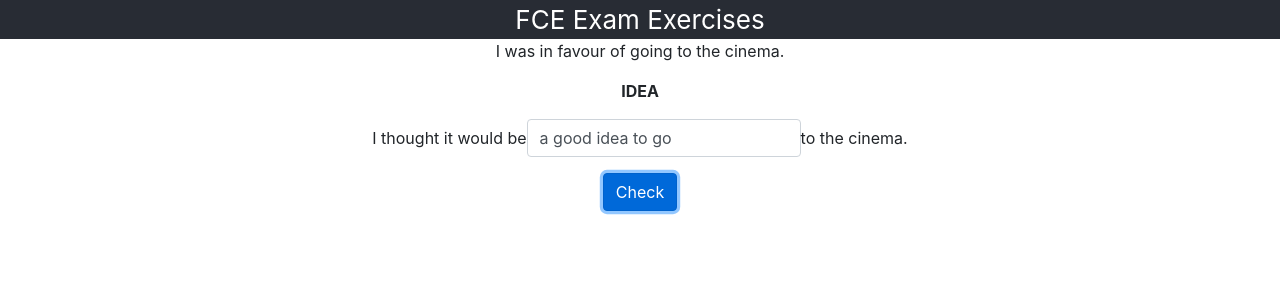
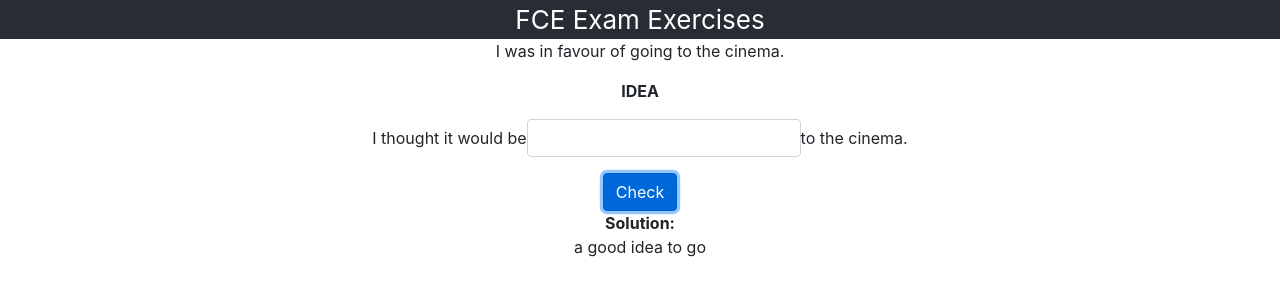
Before and after one commit to mekarpeles/notesclub, a React (Create React App) app in the folder front/: page / in a window 1280 px wide. Both pictures are taken after a click on the button "Check". Shown: the top 300 px of the page. Built offline with nearby package versions, Linux system fonts and the light colour scheme.

Commit message:
display solutions

```diff
--- a/front/src/App.css
+++ b/front/src/App.css
@@ -19,3 +19,11 @@
 .exercise{
   justify-content: center;
 }
+
+input.correct-answer {
+  color: green;
+}
+
+input.wrong-answer {
+  color: red;
+}
--- a/front/src/App.tsx
+++ b/front/src/App.tsx
@@ -5,12 +5,13 @@ import Header from './Header';
 
 class App extends React.Component {
   public render() {
+    const solutions = ["a good idea to go"]
     return (
       <div className="App">
         <header className="App-header">
           <Header />
         </header>
-      <Exercise />
+        <Exercise originalSentence="I was in favour of going to the cinema." word="IDEA" part1="I thought it would be" part2="to the cinema." solutions={solutions} />
       </div>
 
     );
--- a/front/src/Exercise.tsx
+++ b/front/src/Exercise.tsx
@@ -2,23 +2,43 @@ import * as React from 'react';
 import { Form, Button } from 'react-bootstrap';
 
 interface IProps {
+  originalSentence: string
+  word: string
+  part1: string
+  part2: string
+  solutions: string[]
 }
 
 interface IState {
-  answer: string;
+  answer: string
+  solve: boolean
+  correctOrWrong: string
 }
 
-class Exercise extends React.Component<IProps, IState> {
+class Exerciser extends React.Component<IProps, IState> {
   constructor(props: IProps) {
     super(props)
 
     this.state = {
-      answer: ""
+      answer: "",
+      solve: false,
+      correctOrWrong: ""
     }
   }
 
   check = () => {
-    this.setState({answer: "a good idea to go"})
+    const { answer } = this.state
+    const { solutions } = this.props
+    let correctOrWrong = "wrong"
+
+    for(let i = 0; i < solutions.length; i++){
+      if(answer == solutions[i]){
+        correctOrWrong = "correct"
+        break
+      }
+    }
+
+    this.setState({ solve: true, correctOrWrong: correctOrWrong })
   }
 
   handleChange = (event: React.ChangeEvent<HTMLInputElement>) => {
@@ -28,26 +48,40 @@ class Exercise extends React.Component<IProps, IState> {
     this.setState({ answer: value })
   }
 
+  renderSolutions = () => {
+    const solutions = this.props.solutions
+    return(
+      <div className="solution">
+        <b>{solutions.length == 1 ? "Solution:" : "Solutions:"}</b>
+        {solutions.map((solution) => <p>{solution}</p>)}
+      </div>
+    )
+  }
   public render() {
-    const answer = this.state.answer
+    const { answer, solve, correctOrWrong } = this.state
+    const { originalSentence, word, part1, part2 } = this.props
 
     return (
       <div>
-        <p>I was in favour of going to the cinema.</p>
-        <p><b>IDEA</b></p>
+        <p>{originalSentence}</p>
+        <p><b>{word}</b></p>
         <Form.Group className="form-inline exercise">
-          <Form.Label>I thought it would be</Form.Label>
+          <Form.Label>{part1}</Form.Label>
           <Form.Control
             type="text"
             value={answer}
             name="answer"
+            className={correctOrWrong + "-answer"}
             onChange={this.handleChange as any} autoFocus/>
           <Form.Label>to the cinema.</Form.Label>
         </Form.Group>
         <Button onClick={this.check}>Check</Button>
+        <div>
+          {solve ? this.renderSolutions() : <></>}
+        </div>
       </div>
     );
   }
 }
 
-export default Exercise;
+export default Exerciser;
```
